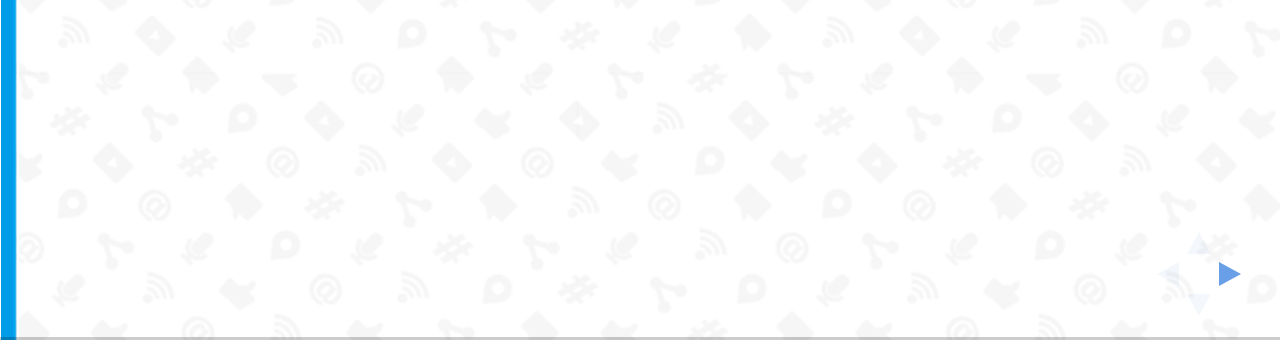
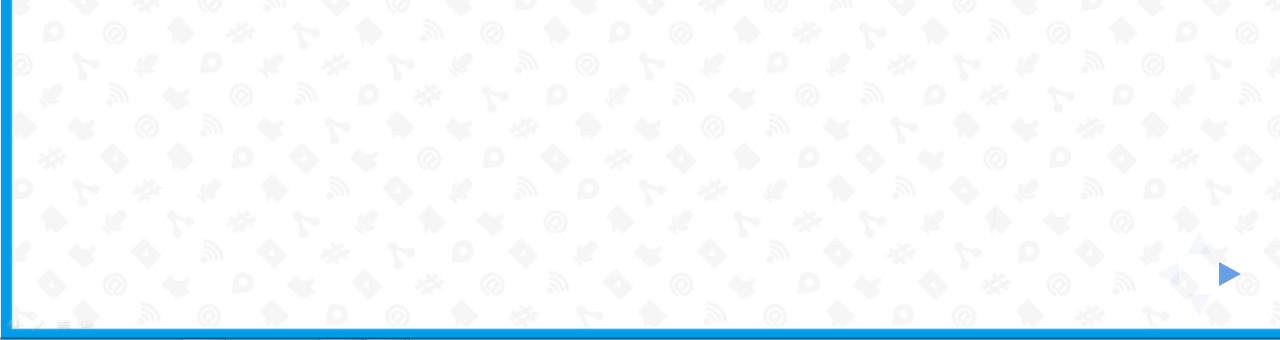
Before and after one commit to ovr/zephir-presentation, a plain HTML site: page index.html in a window 1280 px wide. Shown: the part 460-800 px from the top of the page. Drawn offline with nearby package versions, Linux system fonts and the light colour scheme.

Commit message:
Fix background image

```diff
--- a/index.html
+++ b/index.html
@@ -785,6 +785,10 @@
 	.bench-graph {
 		min-width: 85%; height: 80%; margin: 0 auto
 	}
+	.backgrounds {
+		background-repeat: no-repeat;
+		background-size: cover;
+	}
 </style>
 <script>
 	// https://github.com/hakimel/reveal.js#configuration
@@ -798,7 +802,6 @@
 
 		backgroundTransition: 'concave',
 		parallaxBackgroundImage: 'bg.png',
-		parallaxBackgroundSize: '100% 100% cover no-repeate',
 
 		width: 1600,
 		height: 1080,
```
